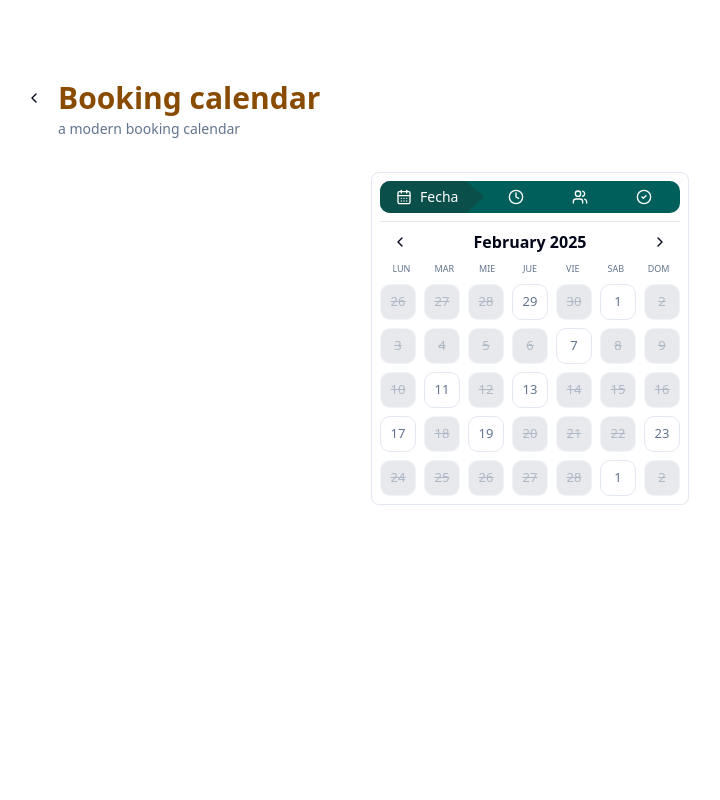
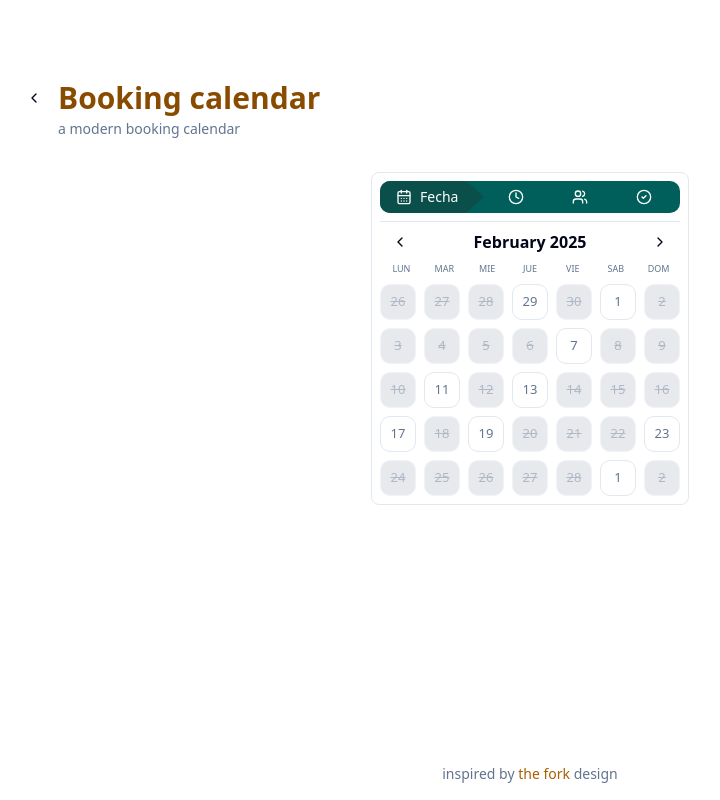
Before and after one commit to yolberjp/playground, a Next.js app: page /booking-calendar in a window 1280 px wide. Shown: the whole page, without its empty margins (110-830 px from the left). Built offline with nearby package versions, Linux system fonts and the light colour scheme.

Commit message:
feat: Add 'inspiredBy' prop to Section component

```diff
--- a/app/booking-calendar/page.tsx
+++ b/app/booking-calendar/page.tsx
@@ -1,9 +1,14 @@
 import Section from "@/components/section/section";
 import Reservation from "./components/reservation";
 
+const inspiredBy = {
+    name: "the fork",
+    href: "https://www.thefork.es/"
+  }
+
 export default function BookingCalendar() {
     return (
-        <Section title="Booking calendar" subtitle="a modern booking calendar ">
+        <Section title="Booking calendar" subtitle="a modern booking calendar" inspiredBy={inspiredBy}>
             <Reservation />
         </Section>
       )
--- a/app/brutalist-buttons/page.tsx
+++ b/app/brutalist-buttons/page.tsx
@@ -6,8 +6,14 @@ import GhostButton from "./components/ghost";
 import IconButton from "./components/icon";
 import TinyButton from "./components/tiny";
 
+const inspiredBy = {
+  name: "posthog",
+  href: "https://posthog.com/"
+}
+
 export default function BrutalistButtons() {
-  return <Section title="Brutalist buttons" subtitle="a button with a brutalist design">
+  return (
+    <Section title="Brutalist buttons" subtitle="a button with a brutalist design" inspiredBy={inspiredBy}>
       <div className="grid grid-cols-1 sm:grid-cols-2 md:grid-cols-3 gap-4 gap-y-8 place-items-center">
         <DefaultButton>Default</DefaultButton>
 
@@ -31,4 +37,5 @@ export default function BrutalistButtons() {
       </div>
 
     </Section>
+  )
 }
--- a/components/section/section.tsx
+++ b/components/section/section.tsx
@@ -1,31 +1,42 @@
+import { Button } from "@/components/ui/button";
 import { ChevronLeft } from "lucide-react";
-import { Button } from "@/components/ui/button"
 import Link from "next/link";
 
-export default function({
+export default function Section({
     title,
     subtitle,
+    inspiredBy,
     children,
   }: Readonly<{
     title: string,
     subtitle?: string,
     children: React.ReactNode;
+    inspiredBy?: {
+        name: string,
+        href: string
+    }
   }>){
     return (
         <section className="flex flex-col pt-20 gap-8 row-start-2 items-center sm:items-start">
-          <header className="flex flex-row gap-1 px-10">
+          <header className="px-10 w-full">
+            <div className="flex flex-row gap-1">
             <Button variant="ghost" asChild>
                 <Link href="/"><ChevronLeft /></Link>
             </Button>
-            <div>
-                <h1 className="text-3xl font-bold text-yellow-800">{title}</h1>
-                {subtitle && <span className="text-muted-foreground text-sm">{subtitle}</span>}
+              <div>
+                  <h1 className="text-3xl font-bold text-yellow-800">{title}</h1>
+                  {subtitle && <span className="text-muted-foreground text-sm">{subtitle}</span>}
+              </div>
             </div>
           </header>
 
           <div className="flex items-center justify-center w-full">
             {children}
           </div>
+
+          {inspiredBy && <footer className="fixed bottom-0 left-0 right-0 flex justify-center gap-1 px-10 w-full py-4 bg-background">
+            <p className="text-muted-foreground text-sm">inspired by <a href={inspiredBy.href} target="_blank" rel="noopener noreferrer" className="text-yellow-700 hover:text-yellow-800">{inspiredBy.name}</a> design</p>
+          </footer>}
         </section>
       )
 }
```
Lines whose indentation alone changed are shown as unchanged.
